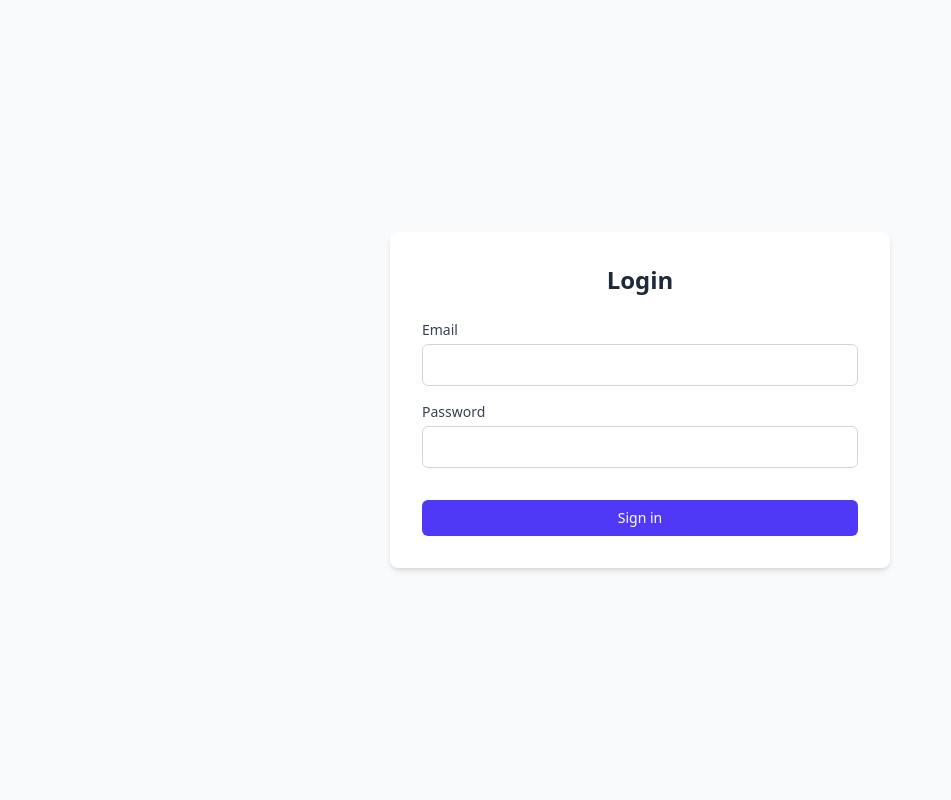
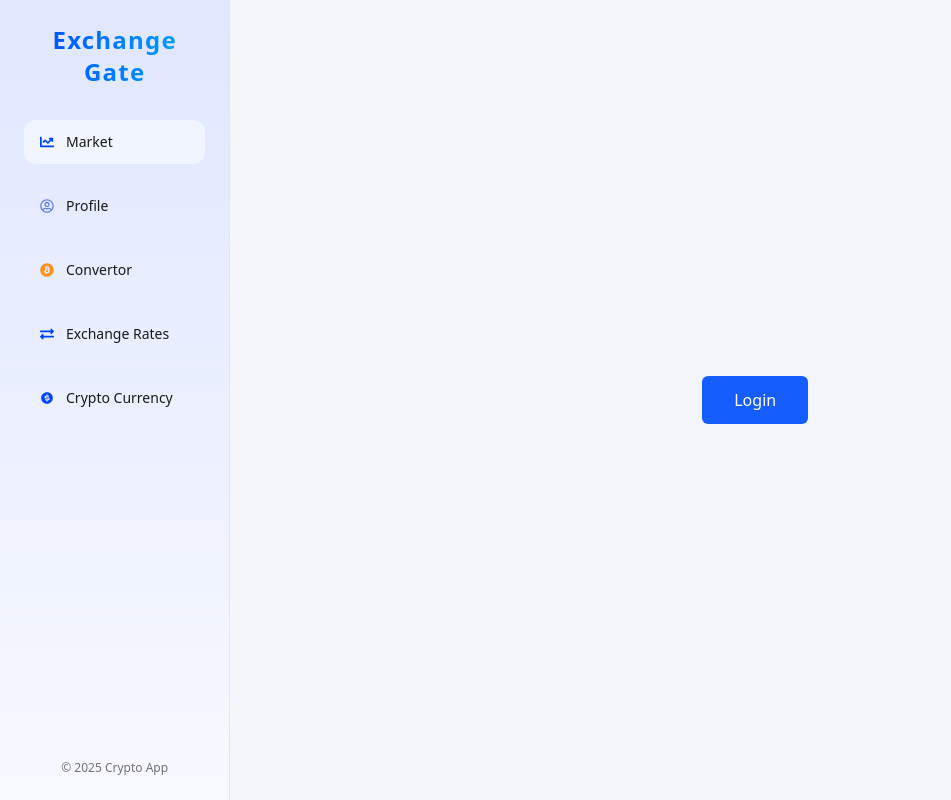
Before and after one commit to SaqibFarhanProgrammer/Exchange-Rate, a React (Vite) app: page /profile in a window 1280 px wide. Shown: the whole page, without its empty margins (0-951 px from the left). Built offline with nearby package versions, Linux system fonts and the light colour scheme.

Commit message:
Updated ExchangeRatePage UI and logic

```diff
--- a/src/App.jsx
+++ b/src/App.jsx
@@ -18,7 +18,7 @@ function App() {
 
   return (
     <Router>
-      {/* <div className="App bg-zinc-900 w-full h-screen flex">
+      <div className="App bg-zinc-900 w-full h-screen flex">
         <Sidebar />
         <div className="flex-1  overflow-y-scroll">
           <Routes>
@@ -35,8 +35,7 @@ function App() {
             <Route path="/crypto" element={<CryptoPriceUI />} />
           </Routes>
         </div>
-      </div> */}
-      <Login />
+      </div>
     </Router>
   );
 }
--- a/src/Auth/Login.jsx
+++ b/src/Auth/Login.jsx
@@ -1,66 +1,173 @@
-import React from "react";
+import React, { useState } from "react";
+import { IoCloseSharp } from "react-icons/io5";
 
-const Login = () => {
+const CompactAuthBox = ({ onClose }) => {
+  // Changed prop name to be more descriptive
+  const [formData, setFormData] = useState({
+    name: "",
+    email: "",
+    password: "",
+    bio: "",
+  });
+
+  const [previewImage, setPreviewImage] = useState(null);
+
+  const handleInputChange = (e) => {
+    const { name, value } = e.target;
+    setFormData((prev) => ({ ...prev, [name]: value }));
+  };
+
+  const handleImageChange = (e) => {
+    const file = e.target.files[0];
+    if (file) setPreviewImage(URL.createObjectURL(file));
+  };
+
+  const handleSubmit = (e) => {
+    e.preventDefault();
+    console.log("Form submitted:", { ...formData, previewImage });
+    // Add your authentication logic here
+    onClose(); // Close modal after submission
+  };
+
   return (
-    <div className="flex items-center justify-center min-h-screen bg-gray-50">
-      <div
-        className="w-full max-w-md p-8 mx-4 bg-white rounded-lg shadow-md"
-        style={{
-          width: "70%",
-          height: "70%",
-          maxWidth: "500px",
-          maxHeight: "500px",
-        }}
+    <div className="fixed inset-0 flex items-center justify-center   backdrop-blur-sm z-50">
+      <div className="w-full max-w-md mx-4 bg-white rounded-xl shadow-xl overflow-hidden">
+        {/* Header with close button */}
+        <div className="flex justify-between items-center bg-blue-600 px-6 py-4">
+          <h2 className="text-xl font-semibold text-white">Create Account</h2>
+          <button
+            onClick={onClose}
+            className="text-white hover:text-gray-200 transition"
           >
-        <h2 className="text-2xl font-bold text-center text-gray-800 mb-6">
-          Login
-        </h2>
-        <form className="space-y-4">
+            <IoCloseSharp className="text-2xl" />
+          </button>
+        </div>
+
+        <div className="p-6">
+          {/* Profile Image Upload */}
+          <div className="flex justify-center mb-6">
+            <div className="relative">
+              <div className="w-24 h-24 rounded-full bg-gray-200 overflow-hidden border-4 border-white shadow">
+                {previewImage ? (
+                  <img
+                    src={previewImage}
+                    alt="Profile"
+                    className="w-full h-full object-cover"
+                  />
+                ) : (
+                  <div className="w-full h-full flex items-center justify-center text-gray-400">
+                    <svg
+                      className="h-12 w-12"
+                      fill="none"
+                      viewBox="0 0 24 24"
+                      stroke="currentColor"
+                    >
+                      <path
+                        strokeLinecap="round"
+                        strokeLinejoin="round"
+                        strokeWidth={1.5}
+                        d="M16 7a4 4 0 11-8 0 4 4 0 018 0zM12 14a7 7 0 00-7 7h14a7 7 0 00-7-7z"
+                      />
+                    </svg>
+                  </div>
+                )}
+              </div>
+              <label className="absolute bottom-0 right-0 bg-blue-500 text-white p-2 rounded-full hover:bg-blue-600 cursor-pointer shadow">
+                <input
+                  type="file"
+                  className="hidden"
+                  accept="image/*"
+                  onChange={handleImageChange}
+                />
+                <svg
+                  className="h-4 w-4"
+                  fill="none"
+                  viewBox="0 0 24 24"
+                  stroke="currentColor"
+                >
+                  <path
+                    strokeLinecap="round"
+                    strokeLinejoin="round"
+                    strokeWidth={2}
+                    d="M12 4v16m8-8H4"
+                  />
+                </svg>
+              </label>
+            </div>
+          </div>
+
+          {/* Form */}
+          <form onSubmit={handleSubmit} className="space-y-4">
             <div>
-            <label
-              htmlFor="email"
-              className="block text-sm font-medium text-gray-700"
-            >
+              <label className="block text-sm font-medium text-gray-700 mb-1">
+                Full Name
+              </label>
+              <input
+                type="text"
+                name="name"
+                value={formData.name}
+                onChange={handleInputChange}
+                className="w-full px-4 py-2 border border-gray-300 rounded-lg focus:ring-2 focus:ring-blue-500 focus:border-blue-500"
+                placeholder="John Doe"
+                required
+              />
+            </div>
+
+            <div>
+              <label className="block text-sm font-medium text-gray-700 mb-1">
                 Email
               </label>
               <input
                 type="email"
-              id="email"
-              className="w-full px-3 py-2 mt-1 border border-gray-300 rounded-md focus:outline-none focus:ring-2 focus:ring-indigo-500"
+                name="email"
+                value={formData.email}
+                onChange={handleInputChange}
+                className="w-full px-4 py-2 border border-gray-300 rounded-lg focus:ring-2 focus:ring-blue-500 focus:border-blue-500"
                 placeholder="your@email.com"
                 required
               />
             </div>
+
             <div>
-            <label
-              htmlFor="password"
-              className="block text-sm font-medium text-gray-700"
-            >
+              <label className="block text-sm font-medium text-gray-700 mb-1">
                 Password
               </label>
               <input
-              type="text"
-              id="Name "
-              className="w-full px-3 py-2 mt-1 border border-gray-300 rounded-md focus:outline-none focus:ring-2 focus:ring-indigo-500"
-              placeholder="Enter Name.."
+                type="password"
+                name="password"
+                value={formData.password}
+                onChange={handleInputChange}
+                className="w-full px-4 py-2 border border-gray-300 rounded-lg focus:ring-2 focus:ring-blue-500 focus:border-blue-500"
+                placeholder="••••••••"
                 required
               />
             </div>
-          <div className="flex items-center justify-between">
-            <div className="flex items-center"></div>
+
+            <div>
+              <label className="block text-sm font-medium text-gray-700 mb-1">
+                Bio
+              </label>
+              <textarea
+                rows="3"
+                name="bio"
+                value={formData.bio}
+                onChange={handleInputChange}
+                className="w-full px-4 py-2 border border-gray-300 rounded-lg focus:ring-2 focus:ring-blue-500 focus:border-blue-500"
+                placeholder="Tell us about yourself..."
+              ></textarea>
             </div>
-          <div>
+
             <button
               type="submit"
-              className="w-full px-4 py-2 text-sm font-medium text-white bg-indigo-600 rounded-md hover:bg-indigo-700 focus:outline-none focus:ring-2 focus:ring-offset-2 focus:ring-indigo-500"
+              className="w-full py-3 bg-blue-600 text-white font-medium rounded-lg hover:bg-blue-700 transition duration-200 shadow"
             >
-              Sign in
+              Sign Up
             </button>
+          </form>
         </div>
-        </form>
       </div>
     </div>
   );
 };
 
-export default Login;
+export default CompactAuthBox;
--- a/src/Routes/Profileroutepage.jsx
+++ b/src/Routes/Profileroutepage.jsx
@@ -1,10 +1,28 @@
-import React from "react";
+import React, { useState } from "react";
 import { FaUserCircle, FaEnvelope, FaSignOutAlt, FaCog } from "react-icons/fa";
+import Login from "../Auth/Login";
+import { FaBullseye } from "react-icons/fa6";
 
 const ProfilePage = () => {
+  const [isLoggedIn, setIsLoggedIn] = useState(false);
+  const [showLogin, setShowLogin] = useState(false);
+
+  console.log(isLoggedIn);
+
+  const handleLogin = () => {
+    setIsLoggedIn(true);
+    setShowLogin(false);
+  };
+
+  const handleLogout = () => {
+    setIsLoggedIn(false);
+  };
+
   return (
     <div className="h-screen bg-[#f4f6fc] font-sans w-full">
-      {/* Header */}
+      {isLoggedIn ? (
+        /* PROFILE PAGE */
+        <>
           <div className="bg-gradient-to-r from-[#6b4eff] to-[#2d9cdb] text-white py-6 px-10 shadow-lg">
             <div className="flex items-center justify-between">
               <h1 className="text-2xl font-bold">Crypto Profile</h1>
@@ -12,7 +30,10 @@ const ProfilePage = () => {
                 <button className="hover:text-zinc-100">
                   <FaCog className="text-lg" />
                 </button>
-            <button className="flex items-center gap-1 bg-white text-[#0040ff] px-4 py-2 rounded-xl text-sm hover:bg-opacity-90 transition font-semibold">
+                <button
+                  onClick={handleLogout}
+                  className="flex items-center gap-1 bg-white text-[#0040ff] px-4 py-2 rounded-xl text-sm hover:bg-opacity-90 transition font-semibold"
+                >
                   <FaSignOutAlt />
                   Logout
                 </button>
@@ -28,7 +49,7 @@ const ProfilePage = () => {
           </div>
 
           {/* Profile Card */}
-      <div className="w-[100%] mx-auto h-screen  bg-white rounded-2xl shadow-xl p-8 grid grid-cols-1 md:grid-cols-3 gap-8">
+          <div className="w-[100%] mx-auto h-screen bg-white rounded-2xl shadow-xl p-8 grid grid-cols-1 md:grid-cols-3 gap-8">
             {/* Left: Avatar + Name */}
             <div className="flex flex-col items-center text-center">
               <div className="w-28 h-28 rounded-full bg-gradient-to-tr from-[#0040ff] to-[#00aaff] flex items-center justify-center shadow-lg">
@@ -58,12 +79,28 @@ const ProfilePage = () => {
               <div>
                 <label className="text-xs text-zinc-500">About Me</label>
                 <div className="bg-[#f5f8ff] p-3 rounded-xl shadow text-sm text-[#1a1a1a]">
-              Blockchain enthusiast, exploring Web3, DeFi, and crypto trading
-              opportunities.
+                  Blockchain enthusiast, exploring Web3, DeFi, and crypto
+                  trading opportunities.
                 </div>
               </div>
             </div>
           </div>
+        </>
+      ) : showLogin ? (
+        /* LOGIN PAGE */
+        <Login onLoginSuccess={handleLogin} />
+      ) : (
+        /* LOGIN BUTTON */
+        <div className="flex justify-center items-center h-screen w-full">
+          <button
+            onClick={() => setShowLogin(true)}
+            type="button"
+            className="px-8 py-3 bg-blue-600 text-white font-medium rounded-md hover:bg-blue-700 focus:outline-none focus:ring-2 focus:ring-blue-500 focus:ring-offset-2 transition duration-200"
+          >
+            Login
+          </button>
+        </div>
+      )}
     </div>
   );
 };
```
Also changed, not shown: 1 other file (tests, documents, lock files or other folders). Lines whose indentation alone changed are shown as unchanged.
